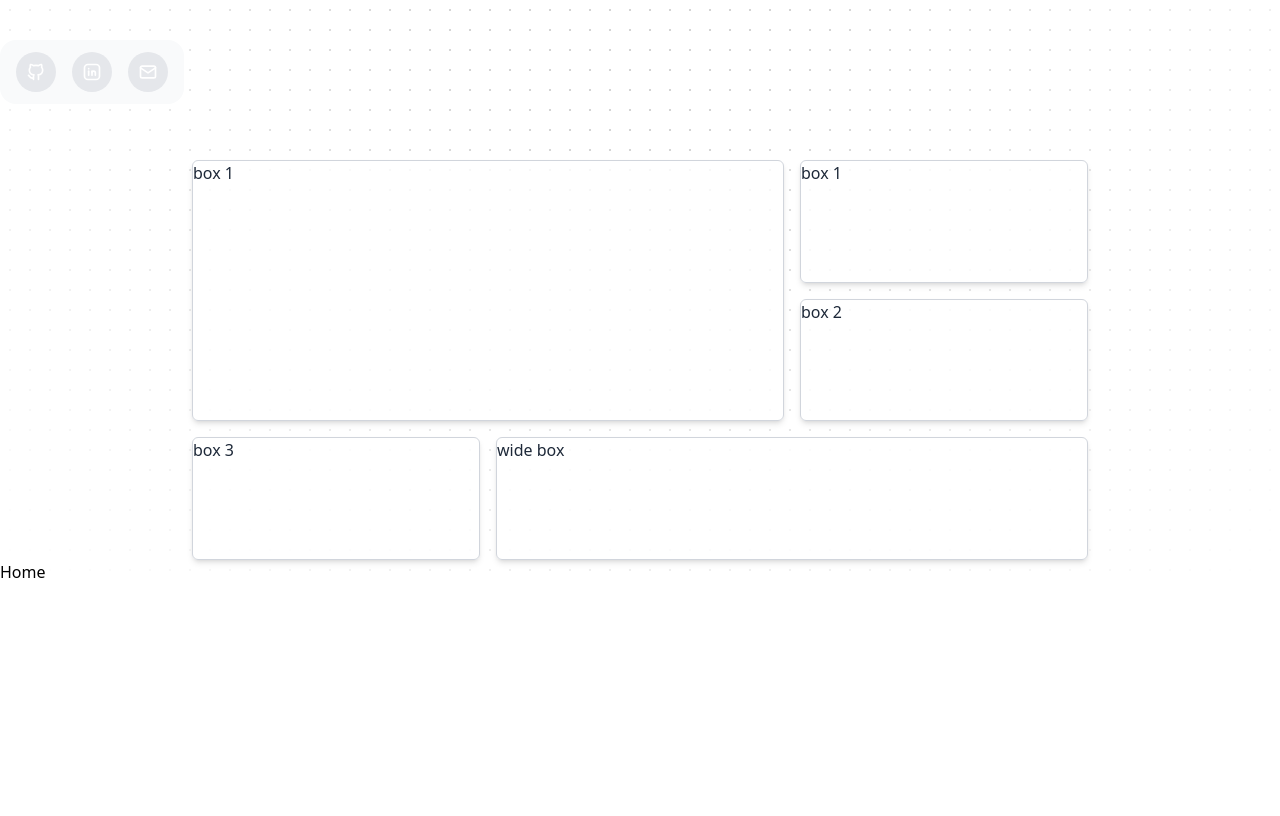
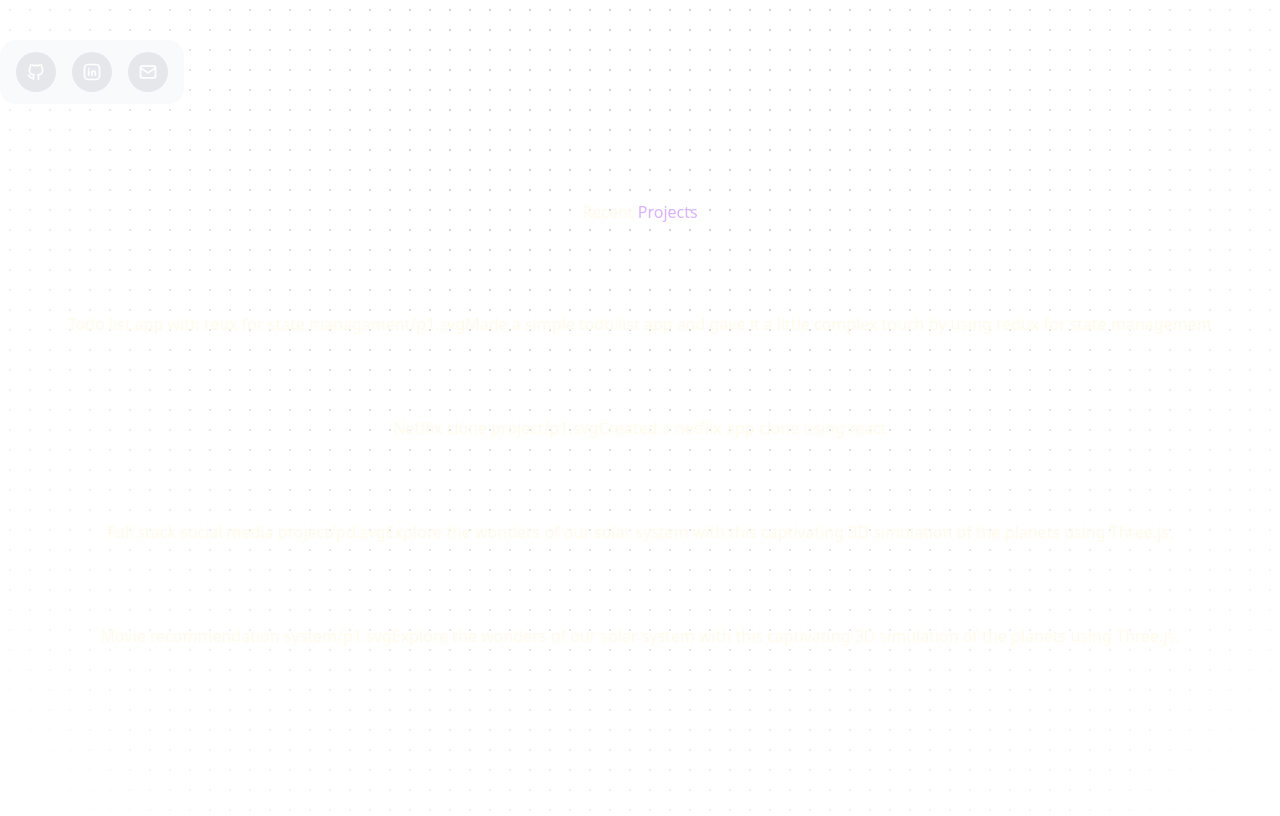
Before and after one commit to AShrinivass/Personal-portfolio-shrinivas, a Next.js app: page / in a window 1280 px wide. Shown: the part 680-1496 px from the top of the page. Before the commit the page ends 1264 px from the top, so only its background shows below. Built offline with nearby package versions, Linux system fonts and the light colour scheme.

Commit message:
added recent projects section

```diff
--- a/app/components/Navbar.jsx
+++ b/app/components/Navbar.jsx
@@ -1,9 +1,38 @@
-import React from "react";
+"use client";
+import React, { useEffect, useState } from "react";
 import Link from "next/link";
+import { motion } from "framer-motion";
 
 function Navbar() {
+  const [showNav, setShowNav] = useState(true);
+  const [lastScrollY, setLastScrollY] = useState(0);
+
+  useEffect(() => {
+    const handleScroll = () => {
+      const currentScroll = window.scrollY;
+
+      if (currentScroll > lastScrollY && currentScroll > 50) {
+        setShowNav(false);
+      } else {
+        setShowNav(true);
+      }
+      setLastScrollY(currentScroll);
+    };
+
+    window.addEventListener("scroll", handleScroll);
+
+    return () => {
+      window.removeEventListener("scroll", handleScroll);
+    };
+  }, [lastScrollY]);
+
   return (
-    <div className="fixed top-0 left-0 right-0 mt-7 flex justify-center z-15">
+    <motion.div
+      initial={{ y: 0 }}
+      animate={{ y: showNav ? 0 : -100 }}
+      transition={{ duration: 0.3, ease: "easeInOut" }}
+      className="fixed top-0 left-0 right-0 mt-7 flex justify-center z-15 "
+    >
       <div className="w-[40%] h-13 rounded-lg items-center flex mx-5 backdrop-blur-md bg-white/80 dark:bg-[#121826]/80 border border-gray-300 dark:border-white/10 shadow-md dark:shadow-[0_4px_20px_rgba(0,162,255,0.15)] text-gray-800 dark:text-gray-100">
         <ul className="flex w-[100%] mx-5">
           <li>
@@ -41,7 +70,7 @@ function Navbar() {
           ></img>
         </ul>
       </div>
-    </div>
+    </motion.div>
   );
 }
 
--- /dev/null
+++ b/app/components/Projects.jsx
@@ -0,0 +1,28 @@
+import React from "react";
+import { projects } from "../data/projects";
+
+function Projects() {
+  return (
+    <div className="py-20 text-center">
+      <h1 className="heading text-amber-50">
+        Recent {""}
+        <span className="text-purple-300">Projects</span>
+      </h1>
+      <div className="flex justify-center items-center py-2 ">
+        <div className=" text-amber-50">
+          {projects.map((project) => {
+            return (
+              <div key={project.id} className="my-20">
+                {project.title}
+                {project.img}
+                {project.desc}
+              </div>
+            );
+          })}
+        </div>
+      </div>
+    </div>
+  );
+}
+
+export default Projects;
--- a/app/components/ui/Layout.jsx
+++ b/app/components/ui/Layout.jsx
@@ -3,7 +3,6 @@ import { cn } from "../../lib/utils";
 export default function Layout({ children }) {
   return (
     <div className="relative min-h-screen w-full overflow-hidden bg-white dark:bg-[#020723]">
-      {/* Background grid */}
       <div
         className={cn(
           "pointer-events-none absolute inset-0 z-0",
@@ -12,11 +11,7 @@ export default function Layout({ children }) {
           "dark:[background-image:radial-gradient(#404040_1px,transparent_1px)]"
         )}
       />
-
-      {/* Radial mask fade */}
       <div className="pointer-events-none absolute inset-0 z-10 flex items-center justify-center bg-white [mask-image:radial-gradient(ellipse_at_center,transparent_20%,black)] dark:bg-black"></div>
-
-      {/* Main Content */}
       <div className="relative z-20">{children}</div>
     </div>
   );
--- a/app/components/ui/button.jsx
+++ /dev/null
@@ -1,14 +0,0 @@
-import React from "react";
-
-function Button({ className = "", asChild = false, ...props }) {
-  const Comp = asChild ? "span" : "button";
-
-  return (
-    <Comp
-      className={`inline-flex items-center justify-center gap-2 whitespace-nowrap rounded-md text-sm font-medium transition-colors focus-visible:outline-none focus-visible:ring-1 focus-visible:ring-ring disabled:pointer-events-none disabled:opacity-50 [&_svg]:pointer-events-none [&_svg]:size-4 [&_svg]:shrink-0 bg-secondary text-secondary-foreground shadow-sm hover:bg-secondary/80 ${className}`}
-      {...props}
-    />
-  );
-}
-
-export { Button };
--- /dev/null
+++ b/app/data/projects.js
@@ -0,0 +1,49 @@
+export const projects = [
+  {
+    id: 1,
+    title: "Todo list app with reux for state managament",
+    desc: "Made a simple todo list app and gave it a little complex touch by using redux for state management",
+    img: "/p1.svg",
+    iconLists: ["/re.svg", "/tail.svg", "/js.svg", "/three.svg", "/fm.svg"],
+    bulletPoints: ["Used Redux for state management", "Hooks used sdsdsd"],
+  },
+  {
+    id: 2,
+    title: "Netflix clone project",
+    desc: "Created a netflix app clone using react",
+    img: "/p1.svg",
+    iconLists: ["/re.svg", "/tail.svg", "/js.svg", "/three.svg", "/fm.svg"],
+    bulletPoints: [
+      "Netflix clone",
+      "Smooth orbit animations around the sun",
+      "Built with Three.js and React Three Fiber",
+      "Optimized for performance on web and mobile",
+    ],
+  },
+  {
+    id: 3,
+    title: "Full stack social media project",
+    desc: "Explore the wonders of our solar system with this captivating 3D simulation of the planets using Three.js.",
+    img: "/pd.svg",
+    iconLists: ["/re.svg", "/tail.svg", "/ts.svg", "/three.svg", "/fm.svg"],
+    bulletPoints: [
+      "Adu idu",
+      "Smooth orbit animations around the sun",
+      "Built with Three.js and React Three Fiber",
+      "Optimized for performance on web and mobile",
+    ],
+  },
+  {
+    id: 4,
+    title: "Movie recommendation system",
+    desc: "Explore the wonders of our solar system with this captivating 3D simulation of the planets using Three.js.",
+    img: "/p1.svg",
+    iconLists: ["/re.svg", "/tail.svg", "/ts.svg", "/three.svg", "/fm.svg"],
+    bulletPoints: [
+      "Realistic 3D planet models with textures",
+      "Smooth orbit animations around the sun",
+      "Built with Three.js and React Three Fiber",
+      "Optimized web and mobile",
+    ],
+  },
+];
--- a/app/globals.css
+++ b/app/globals.css
@@ -2,6 +2,15 @@
 
 @theme inline {
   --animate-spotlight: spotlight 5s ease 0.75s 1 forwards;
+  --animate-move: move 5s linear infinite;
+  @keyframes move {
+    0% {
+      transform: translateX(-200px);
+    }
+    100% {
+      transform: translateX(200px);
+    }
+  }
 }
 
 @keyframes spotlight {
--- a/app/page.js
+++ b/app/page.js
@@ -1,8 +1,7 @@
-import BentoGrid from "./components/BentoGrid";
 import Hero from "./components/Hero";
 import Navbar from "./components/Navbar";
-import Social from "./components/Social";
 import Layout from "./components/ui/Layout";
+import Projects from "./components/Projects";
 
 export default function page() {
   return (
@@ -11,8 +10,7 @@ export default function page() {
         <Layout>
           <Navbar />
           <Hero />
-          <BentoGrid />
-          <main>Home</main>
+          <Projects />
         </Layout>
       </div>
     </>
--- a/app/projects/page.js
+++ /dev/null
@@ -1,7 +0,0 @@
-import React from "react";
-
-function page() {
-  return <div>Projects page</div>;
-}
-
-export default page;
--- a/package.json
+++ b/package.json
@@ -19,6 +19,7 @@
     "next": "15.3.1",
     "react": "^19.0.0",
     "react-dom": "^19.0.0",
+    "react-icons": "^5.5.0",
     "tailwind-merge": "^3.2.0"
   },
   "devDependencies": {
```
Also changed, not shown: app/components/ui/floating-dock.jsx (+0 -9 lines), 1 other file (tests, documents, lock files or other folders).
